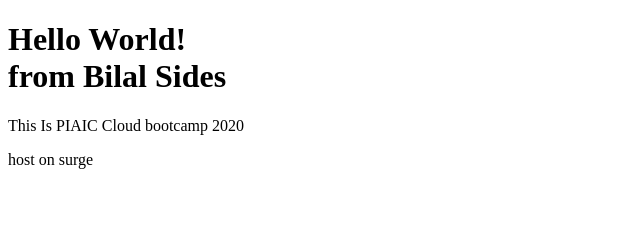
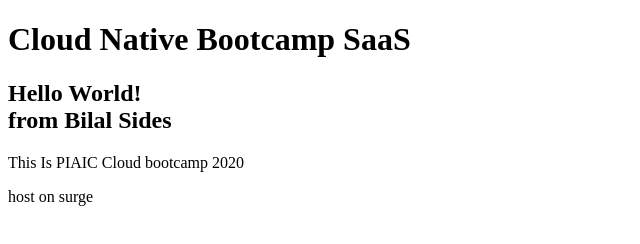
Before and after one commit to muhammadbilal254/Surge-and-github-action, a plain HTML site: page index.html in a window 1280 px wide. Shown: the whole page, without its empty margins (0-640 px from the left). Drawn offline with Linux system fonts and the light colour scheme.

Commit message:
update index.html

```diff
--- a/index.html
+++ b/index.html
@@ -9,7 +9,8 @@
 </head>
 
 <body>
-    <h1>Hello World! <br> from Bilal Sides</h1>
+    <h1>Cloud Native Bootcamp SaaS</h1>
+    <h2>Hello World! <br> from Bilal Sides</h2>
     <p>This Is PIAIC Cloud bootcamp 2020</p>
     <p>host on surge</p>
 
```
